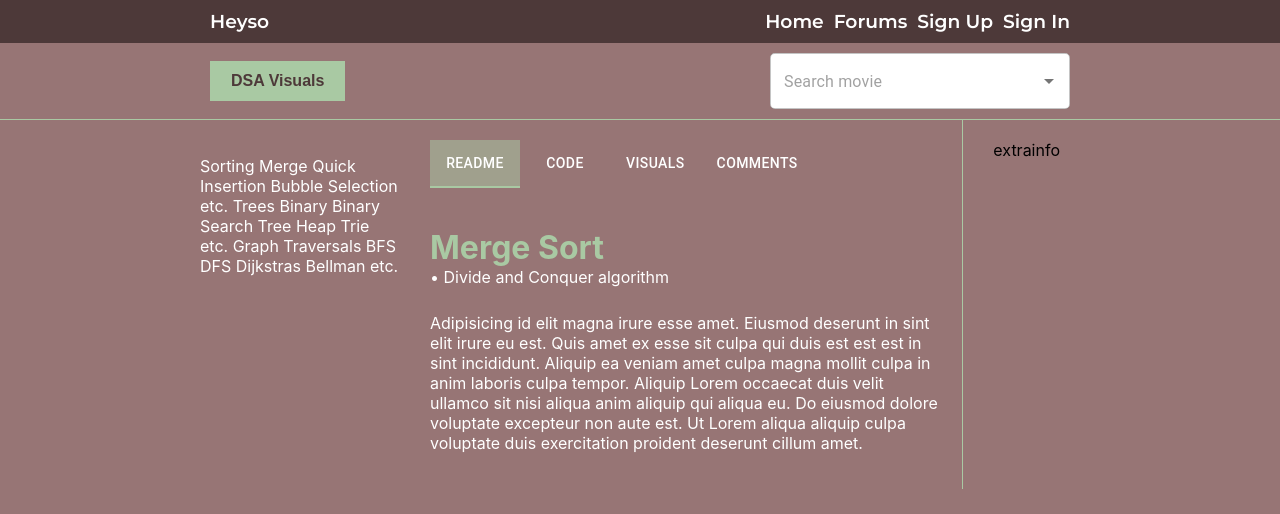
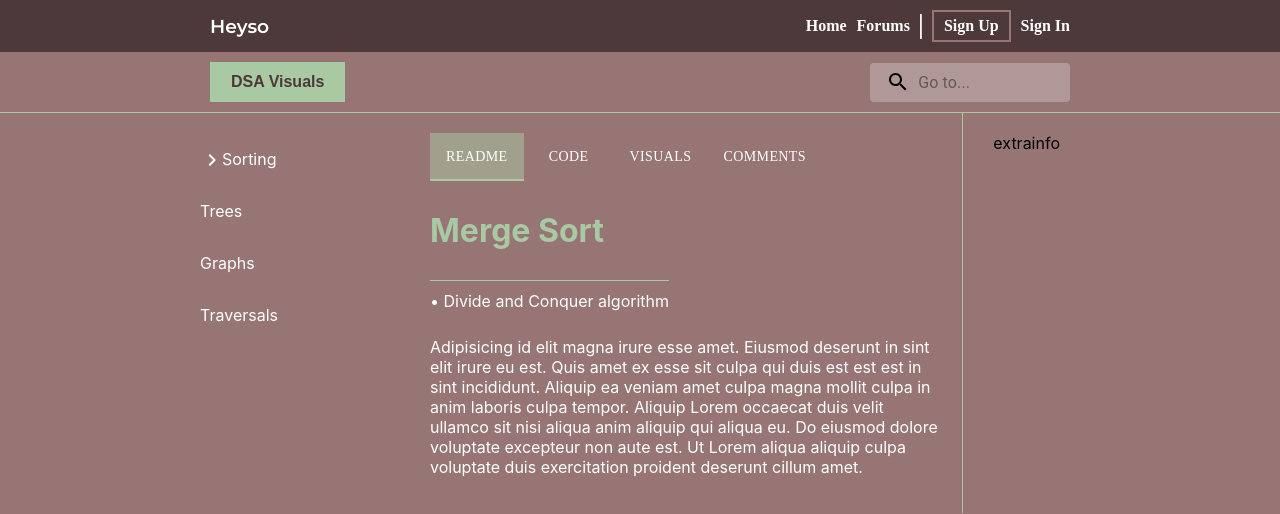
Before and after one commit to matterwin/DSA-Visual, a React (Create React App) app in the folder App/front-end/: page / in a window 1280 px wide. Shown: the top 514 px of the page. Built offline with nearby package versions, Linux system fonts and the light colour scheme; the HTML template or start-up script is replaced by a standard one.

Commit message:
file sys edits

```diff
--- a/App/front-end/src/App.css
+++ b/App/front-end/src/App.css
@@ -1,4 +1,4 @@
-@import url('https://fonts.googleapis.com/css2?family=Montserrat:wght@400;500;600&display=swap');
+@import url('https://fonts.googleapis.com/css2?family=Montserrat:wght@400;500;600&family=Noto+Serif+Ottoman+Siyaq&display=swap');
 
 body {
   background-color: #6b5151;
--- a/App/front-end/src/Core/Home/filesys.css
+++ b/App/front-end/src/Core/Home/filesys.css
@@ -1,8 +1,33 @@
 .filesys-container{
-    height: 200px;
+    height: 500px;
     width: 200px;
     overflow-y: scroll;
     padding: 0;
     margin: 0;
     color: #fff;
 }
+
+.file-container{
+    display: flex;
+    flex-direction:column;
+    align-items: flex-start;
+    justify-content: flex-start;
+    width: max-content;
+}
+
+.parent-container {
+    width: max-content;
+    margin: 0;
+}
+
+.parent-folder{
+    display: flex;
+    flex-direction:row;
+    align-items: center;
+    justify-content: flex-start;
+}
+
+.parent-folder:hover{
+    background-color: #A9C9A3;
+    cursor: pointer;
+}
--- a/App/front-end/src/Core/Home/filesys.js
+++ b/App/front-end/src/Core/Home/filesys.js
@@ -1,32 +1,41 @@
-import React from 'react';
+import React, { useState } from 'react';
+import KeyboardArrowRightIcon from '@mui/icons-material/KeyboardArrowRight';
+import KeyboardArrowDownIcon from '@mui/icons-material/KeyboardArrowDown';
 import './filesys.css';
 
-const filesys = () => {
+const Filesys = () => {
+	const [open, setOpen] = useState(false);
+
+	const handleOpen = () => {
+		setOpen(!open)
+	}
+
   return (
     <div className='filesys-container'>
-        <p>Sorting
-	Merge
-	Quick
-	Insertion
-	Bubble
-	Selection
-	etc.
-
-Trees
-	Binary
-	Binary Search Tree
-	Heap
-	Trie
-	etc.
-
-Graph Traversals
-	BFS
-	DFS
-	Dijkstras
-	Bellman
-	etc.</p>
+        <div className='file-container'>
+			<div className='parent-container'>
+				<div className='parent-folder' onClick={handleOpen}>
+					<div>
+						{!open && <KeyboardArrowRightIcon  sx={{ fontSize: 24, marginBottom: '-5px', marginRight: '-2px' }}/>}
+						{open && <KeyboardArrowDownIcon  sx={{ fontSize: 24, marginBottom: '-5px', marginRight: '-2px'}}/>}
+					</div>
+					<div>
+						<p className='parent-tag'>Sorting</p>
+					</div>
+				</div>
+				<div className='parent-folder'>
+					<p>Trees</p>
+				</div>
+				<div className='parent-folder'>
+					<p>Graphs</p>
+				</div>
+				<div className='parent-folder'>
+					<p>Traversals</p>
+				</div>
+			</div>
+		</div>
     </div>
   )
 }
 
-export default filesys
+export default Filesys
--- a/App/front-end/src/Core/Home/readme.css
+++ b/App/front-end/src/Core/Home/readme.css
@@ -14,6 +14,10 @@
     color: #A9C9A3;
     padding: 0;
     margin: 0;
+    margin-bottom: 10px;
+    padding-bottom: 30px;
+    padding-top: 20px;
+    border-bottom: #A9C9A3 solid 1px;
 }
 
 .title-note{
--- a/App/front-end/src/Core/Home/tabs.js
+++ b/App/front-end/src/Core/Home/tabs.js
@@ -13,9 +13,8 @@ export default function CenteredTabs() {
   return (
     <Box
         sx={{
-        width: '100%',
-        color: '#FFF',
-        marginBottom: '30px'
+            width: '100%',
+            color: '#FFF',
         }}
     >
         <Tabs value={value} onChange={handleChange} centered
@@ -38,6 +37,7 @@ export default function CenteredTabs() {
                         color: '#fff',
                         backgroundColor:'#a9c9a383'
                     },
+                    fontFamily: 'Noto Serif Ottoman Siyaq, serif',
                 }}
                 label="Readme"
             />
@@ -51,6 +51,7 @@ export default function CenteredTabs() {
                         color: '#fff',
                         backgroundColor:'#a9c9a383'
                     },
+                    fontFamily: 'Noto Serif Ottoman Siyaq, serif',
                 }}
                 label="Code"
             />
@@ -64,6 +65,7 @@ export default function CenteredTabs() {
                         color: '#fff',
                         backgroundColor:'#a9c9a383'
                     },
+                    fontFamily: 'Noto Serif Ottoman Siyaq, serif',
                 }}
                 label="Visuals"
             />
@@ -77,6 +79,7 @@ export default function CenteredTabs() {
                         color: '#fff',
                         backgroundColor:'#a9c9a383'
                     },
+                    fontFamily: 'Noto Serif Ottoman Siyaq, serif',
                 }}
                 label="Comments"
             />
--- a/App/front-end/src/Core/Nav/nav.css
+++ b/App/front-end/src/Core/Nav/nav.css
@@ -8,12 +8,32 @@
     padding: 10px;
 }
 
-.right-side h3 {
+.right-side h4 {
     font-family: 'Montserrat', sans-serif;
+    font-family: 'Noto Serif Ottoman Siyaq', serif;
+
     color: #fff;
     padding: 0;
     margin: 0;
     text-decoration: none;
+}
+
+/* .inside-nav h3:hover {
+    color:#A9C9A3;
+} */
+
+.sign-up {
+    border: #977575 solid 2px;
+    transition: background-color 0.3s ease;
+    padding: 5px 10px 5px 10px;
+}
+
+.sign-up:hover {
+    background-color: #9775756e;
+}
+
+.sign-up-h3:hover{
+    color: #fff;
 }
 
 .dsa-btn {
--- a/App/front-end/src/Core/Nav/nav.js
+++ b/App/front-end/src/Core/Nav/nav.js
@@ -1,11 +1,5 @@
-// import React, { useEffect, useState } from 'react';
-// import { NavLink, useLocation } from "react-router-dom";
-// import Tooltip from '@mui/material/Tooltip';
-// import WidgetsIcon from '@mui/icons-material/Widgets';
-// import Button from '@mui/material/Button';
-// import Divider from '@mui/material/Divider';
 import { NavLink } from "react-router-dom";
-
+import Divider from '@mui/material/Divider';
 import Searchbar from './searchbar';
 import "./nav.css"
 import "./subnav.css"
@@ -28,13 +22,14 @@ const Nav = () => {
             </div>
             <div className="right-side">
               <NavLink end to="/">
-                <h3>Home</h3>
+                <h4>Home</h4>
               </NavLink>
               <NavLink end to="/">
-                <h3>Forums</h3>
+                <h4>Forums</h4>
               </NavLink>
-              <a href="/register"><h3>Sign Up</h3></a>
-              <a href="/login"><h3>Sign In</h3></a>
+              <Divider orientation="vertical" style={{ backgroundColor: '#f4f4f5', height: '25px', width:'1px' }} />
+              <a href="/register" className="sign-up"><h4 className="sign-up-h3">Sign Up</h4></a>
+              <a href="/login"><h4>Sign In</h4></a>
             </div>
           </div>
         </div>
--- a/App/front-end/src/Core/Nav/searchbar.js
+++ b/App/front-end/src/Core/Nav/searchbar.js
@@ -1,40 +1,68 @@
-import React, { useState, useEffect } from 'react';
-import TextField from '@mui/material/TextField';
-import Autocomplete from '@mui/material/Autocomplete';
-import { useNavigate } from "react-router-dom";
+import * as React from 'react';
+import { styled, alpha } from '@mui/material/styles';
+import InputBase from '@mui/material/InputBase';
+import SearchIcon from '@mui/icons-material/Search';
 
-const options = [
-    { label: 'The Godfather', id: 1 },
-    { label: 'Pulp Fiction', id: 2 },
-  ];
+const Search = styled('div')(({ theme, hasInput }) => ({
+  position: 'relative',
+  borderRadius: theme.shape.borderRadius,
+  backgroundColor: hasInput ? alpha(theme.palette.common.white, 0.85) : alpha(theme.palette.common.white, 0.25),
+  '&:hover': {
+    backgroundColor: alpha(theme.palette.common.white, 0.85),
+  },
+  marginLeft: 0,
+  width: '100%',
+  [theme.breakpoints.up('sm')]: {
+    marginLeft: theme.spacing(2),
+    width: 'auto',
+  },
+}));
 
-export default function SearchMovie() {
-    const [index, setIndex] = useState(undefined);
-    const navigate = useNavigate();
+const SearchIconWrapper = styled('div')(({ theme }) => ({
+  padding: theme.spacing(0, 2),
+  height: '100%',
+  position: 'absolute',
+  pointerEvents: 'none',
+  display: 'flex',
+  alignItems: 'center',
+  justifyContent: 'center',
+}));
 
-    useEffect(() => {
-        if(index === undefined) {
-          return;
-        }
+const StyledInputBase = styled(InputBase)(({ theme }) => ({
+  color: 'inherit',
+  '& .MuiInputBase-input': {
+    padding: theme.spacing(1, 1, 1, 0),
+    // vertical padding + font size from searchIcon
+    paddingLeft: `calc(1em + ${theme.spacing(4)})`,
+    transition: theme.transitions.create('width'),
+    width: '100%',
+    [theme.breakpoints.up('sm')]: {
+      width: '16ch',
+      '&:focus': {
+        width: '22ch',
+      },
+    },
+  },
+}));
 
-        navigate(`/${index}`);
-        window.location.reload();
-    },[index, navigate]);
+export default function SearchBar() {
+  const [inputValue, setInputValue] = React.useState('');
 
-    const handleNavChoice = (_event, value) => {
-        setIndex(value);
-    };
+  const handleInputChange = (event) => {
+    setInputValue(event.target.value);
+  };
 
-    return (
-        <Autocomplete
-            disablePortal
-            id="combo-box-demo"
-            options={options}
-            getOptionLabel={(option) => option.name}
-            sx={{ width: 300, backgroundColor: '#fff', borderRadius: '5px', outline: 'none' }}
-            renderInput={(params) => <TextField {...params} placeholder='Search movie'/>}
-            onChange={handleNavChoice}
-            ListboxProps={{ style: { maxHeight: '12rem' } }}
-        />
-    );
+  return (
+    <Search hasInput={inputValue.length > 0}>
+      <SearchIconWrapper>
+        <SearchIcon />
+      </SearchIconWrapper>
+      <StyledInputBase
+        placeholder="Go to..."
+        inputProps={{ 'aria-label': 'search' }}
+        value={inputValue}
+        onChange={handleInputChange}
+      />
+    </Search>
+  );
 }
```
